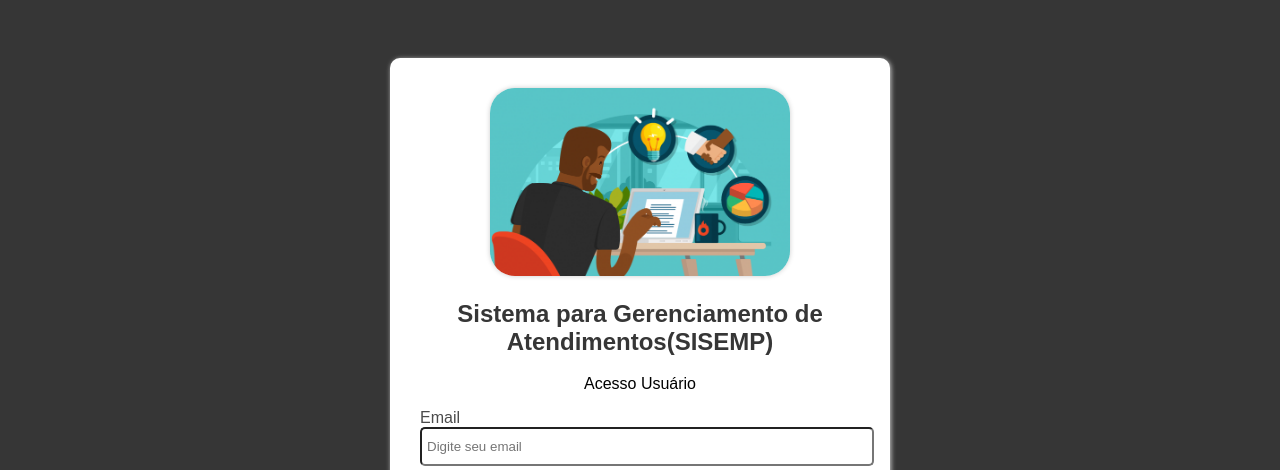
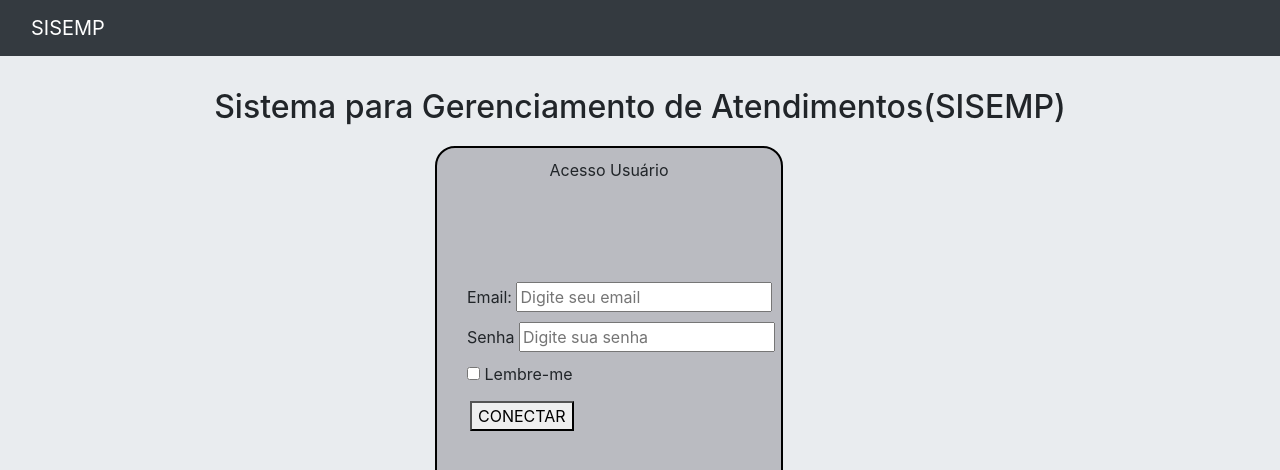
Before and after one commit to PI2Univesp/SISEMP, a Django app: page / in a window 1280 px wide. Shown: the top 470 px of the page. Run offline with Django 4.2, Linux system fonts and the light colour scheme; some libraries are stand-ins or nearby versions; grey boxes are pictures that could not be loaded.

Commit message:
Versão Heroku V5

```diff
--- a/app/models.py
+++ b/app/models.py
@@ -3,11 +3,11 @@ from django.db import models
 # Create your models here.
 class CadastrarPessoa(models.Model):
     nome = models.CharField(max_length=150)
-    cpf = models.IntegerField()
+    cpf = models.BigIntegerField()
     data = models.DateField(verbose_name="Data de Nascimento")
     email = models.CharField(max_length=150)
-    telefone = models.IntegerField()
-    cep = models.IntegerField()
+    telefone = models.BigIntegerField()
+    cep = models.BigIntegerField()
     cidade = models.CharField(max_length=150)
     estado = models.CharField(max_length=150)
 
--- a/app/templates/login.html
+++ b/app/templates/login.html
@@ -1,52 +1,68 @@
 {% load static %}
+
 <!DOCTYPE html>
 <html lang="pt-br">
+
 
 <head>
     <meta charset="UTF-8">
     <meta http-equiv="X-UA-Compatible" content="IE=edge">
     <meta name="viewport" content="width=device-width, initial-scale=1.0">
-    <title>Controle de Acesso</title>
+    <title>SISEMP</title>
+
+    <!-- CSS only -->
+    <link href="https://cdn.jsdelivr.net/npm/bootstrap@5.1.3/dist/css/bootstrap.min.css" rel="stylesheet"
+        integrity="sha384-1BmE4kWBq78iYhFldvKuhfTAU6auU8tT94WrHftjDbrCEXSU1oBoqyl2QvZ6jIW3" crossorigin="anonymous">
+
+    <!-- Importar o Bootstrap -->
+    <link rel="stylesheet" href="{% static 'css/bootstrap.min.css' %}">
+    <!-- Importar o Font Awesome -->
+    <link rel="stylesheet" href="{% static 'css/font-awesome.min.css' %}">
+</head>
 
 
+<body>
+    <nav class="navbar navbar-expand-md navbar-dark fixed-top bg-dark">
+        <div class="container-fluid">
+            <a class="navbar-brand">SISEMP</a>
+        </div>
 
-    <link rel='stylesheet' href="css/style2.css">
-</head>
+    </nav>
+<br>
+<div class="jumbotron">
+    <div class="container">
+    <h2 style="text-align: center;" class="title">Sistema para Gerenciamento de Atendimentos(SISEMP)</h2>
+    <form style="margin-top: 20px; margin-left:350px;">
+        <div >
+            <div style="width: 348px;height:425px; background: rgba(142, 143, 151, 0.514);border-radius:20px;border-color:black;border-style: solid;border-width:2px;" class="box">
 
-<body>
-    <form class="form" action="">
-
-        <div class="card">
-
-            <div class="card-top">
-
-                <img class="imglogin" src="img/teste2.png" alt="">
-
-                <h2 class="title">Sistema para Gerenciamento de Atendimentos(SISEMP)</h2>
+             <div style="text-align: center; margin-top: 10px" class="card-top">
                 <p>Acesso Usuário</p>
              </div>
 
 
 
-            <div class="card-group">
-                <label>Email</label>
+              <div style="margin-left:30px;margin-top: 100px"  class="control-label">
+                <label>Email:</label>
                 <input type="email" name="email" placeholder="Digite seu email" required id="login">
              </div>
 
-            <div class="card-group">
+
+                <div  style="margin-left:30px; margin-top: 5px"  class="control-label">
                 <label>Senha</label>
                 <input type="password" name="senha" placeholder="Digite sua senha" required id="senha">
              </div>
-
-            <div class="card-group">
+                <div  style="margin-left:30px; margin-top:5px"  class="control-label">
                 <label> <input type="checkbox"> Lembre-me </label>
                  </div>
 
-            <div class="card-group btn">
+                <div style="margin-left:20px"  class="card-group btn">
                 <button type="submit" onclick="logar(); return false"> CONECTAR </button>
 
 
              </div>
+                <br>
+                <br>
 
 
                 <div class="card-top">
@@ -54,16 +70,9 @@
                   <a href="https://www.rioclaro.sp.gov.br/"><img class="imgrc" src="https://www.rioclaro.sp.gov.br/images/logo-topo-2021.jpg" alt=""></a>
 
                  </div>
-
-
-
-
-
+            </div>
         </div>
     </form>
-
-
-
     <script>
         function logar() {
             var login = document.getElementById('login').value;
@@ -80,7 +89,8 @@
 
         }
     </script>
-
+    </div>
+</div>
 </body>
 
 </html>
```
Also changed, not shown: app/migrations/0006_alter_cadastrarpessoa_cpf.py (added), app/migrations/0007_alter_cadastrarpessoa_cep_and_more.py (added), db.sqlite3. Lines whose indentation alone changed are shown as unchanged.
